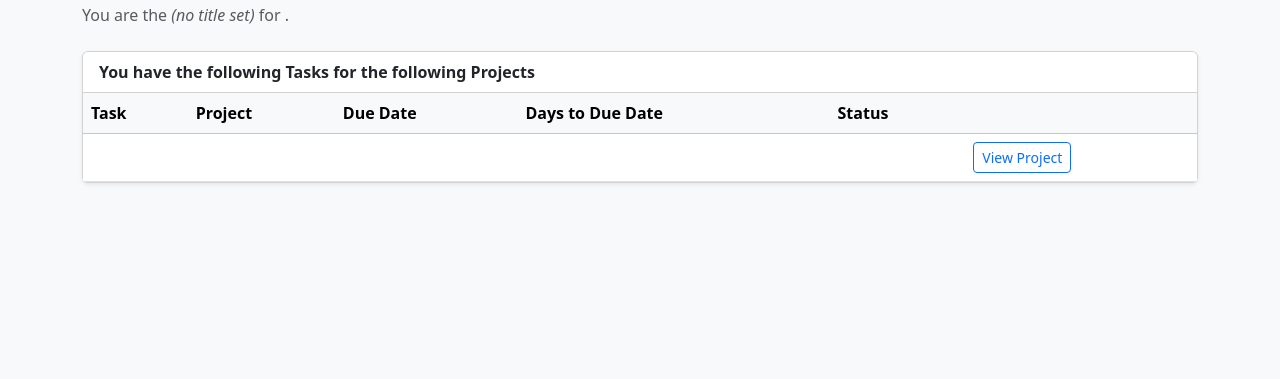
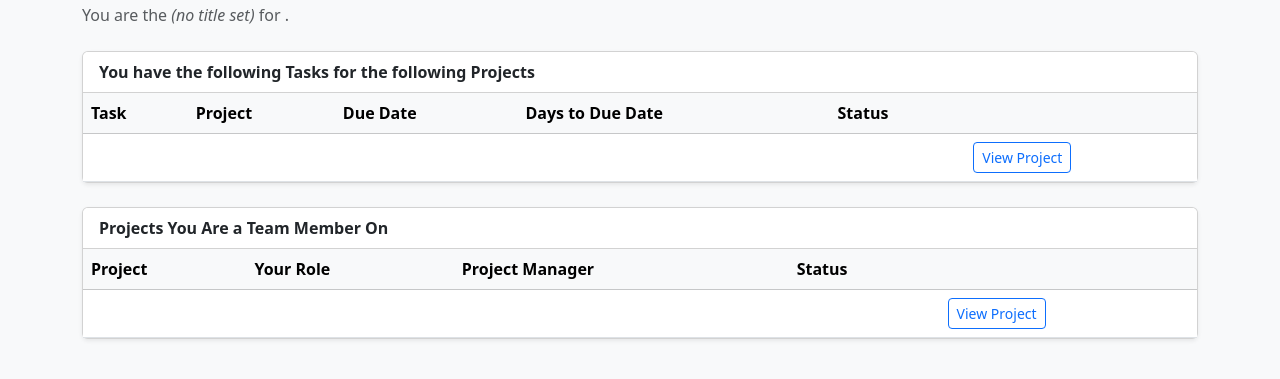
Before and after one commit to boredlawdude/project_manager_app, a PHP site: template app/views/dashboard/index.php in a window 1280 px wide. Shown: the part 115-494 px from the top of the page. Run offline with PHP 8.4, Linux system fonts and the light colour scheme; the template is opened without the code that fills it: most values are stand-ins (such as "Sample title", 1, 10 or a date in 2020); data that the repository does not hold is empty; some libraries are stand-ins or nearby versions.

Commit message:
Add 'Projects You Are a Team Member On' table to dashboard

```diff
--- a/app/controllers/DashboardController.php
+++ b/app/controllers/DashboardController.php
@@ -5,11 +5,13 @@
 {
     private PDO $pdo;
     private ProjectTask $tasks;
+    private ProjectTeamMember $teamMembers;
 
     public function __construct()
     {
         $this->pdo = db();
         $this->tasks = new ProjectTask($this->pdo);
+        $this->teamMembers = new ProjectTeamMember($this->pdo);
     }
 
     public function index(): void
@@ -25,6 +27,7 @@
         }
 
         $myTasks = $personId > 0 ? $this->tasks->listByAssignee($personId) : [];
+        $myProjects = $personId > 0 ? $this->teamMembers->listByPerson($personId) : [];
 
         require APP_ROOT . '/app/views/dashboard/index.php';
     }
--- a/app/views/dashboard/index.php
+++ b/app/views/dashboard/index.php
@@ -71,4 +71,43 @@
   </div>
 </div>
 
+<div class="card shadow-sm mt-4">
+  <div class="card-header bg-white fw-semibold">
+    Projects You Are a Team Member On
+  </div>
+  <div class="card-body p-0">
+    <?php if (empty($myProjects)): ?>
+      <div class="p-4 text-muted">You are not currently listed as a team member on any projects.</div>
+    <?php else: ?>
+      <table class="table table-hover mb-0 align-middle">
+        <thead class="table-light">
+          <tr>
+            <th>Project</th>
+            <th>Your Role</th>
+            <th>Project Manager</th>
+            <th>Status</th>
+            <th></th>
+          </tr>
+        </thead>
+        <tbody>
+          <?php foreach ($myProjects as $proj): ?>
+            <tr>
+              <td>
+                <?= h($proj['project_name']) ?>
+                <?php if (!empty($proj['is_lead'])): ?><span class="badge bg-info-subtle text-dark border ms-1">Lead</span><?php endif; ?>
+              </td>
+              <td><?= h($proj['project_role'] ?: '—') ?></td>
+              <td><?= h(trim((string)($proj['project_manager_name'] ?? '')) ?: '—') ?></td>
+              <td><span class="badge text-bg-secondary text-uppercase"><?= h($proj['status'] ?? '') ?></span></td>
+              <td>
+                <a href="/index.php?page=projects_show&project_id=<?= (int)$proj['project_id'] ?>" class="btn btn-sm btn-outline-primary">View Project</a>
+              </td>
+            </tr>
+          <?php endforeach; ?>
+        </tbody>
+      </table>
+    <?php endif; ?>
+  </div>
+</div>
+
 <?php require APP_ROOT . '/app/views/layouts/footer.php'; ?>
```
Also changed, not shown: app/models/ProjectTeamMember.php (+20 -0 lines).
